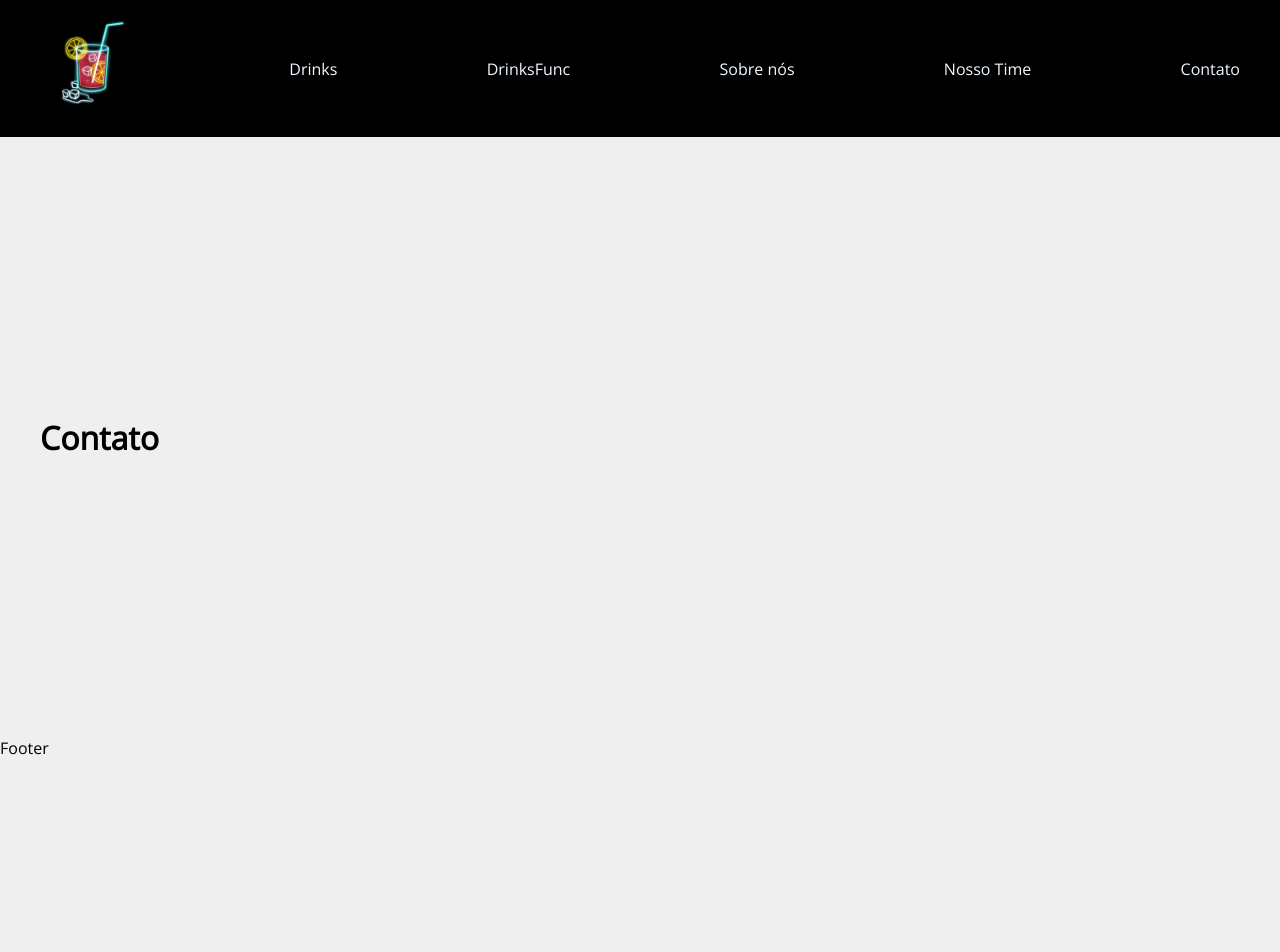
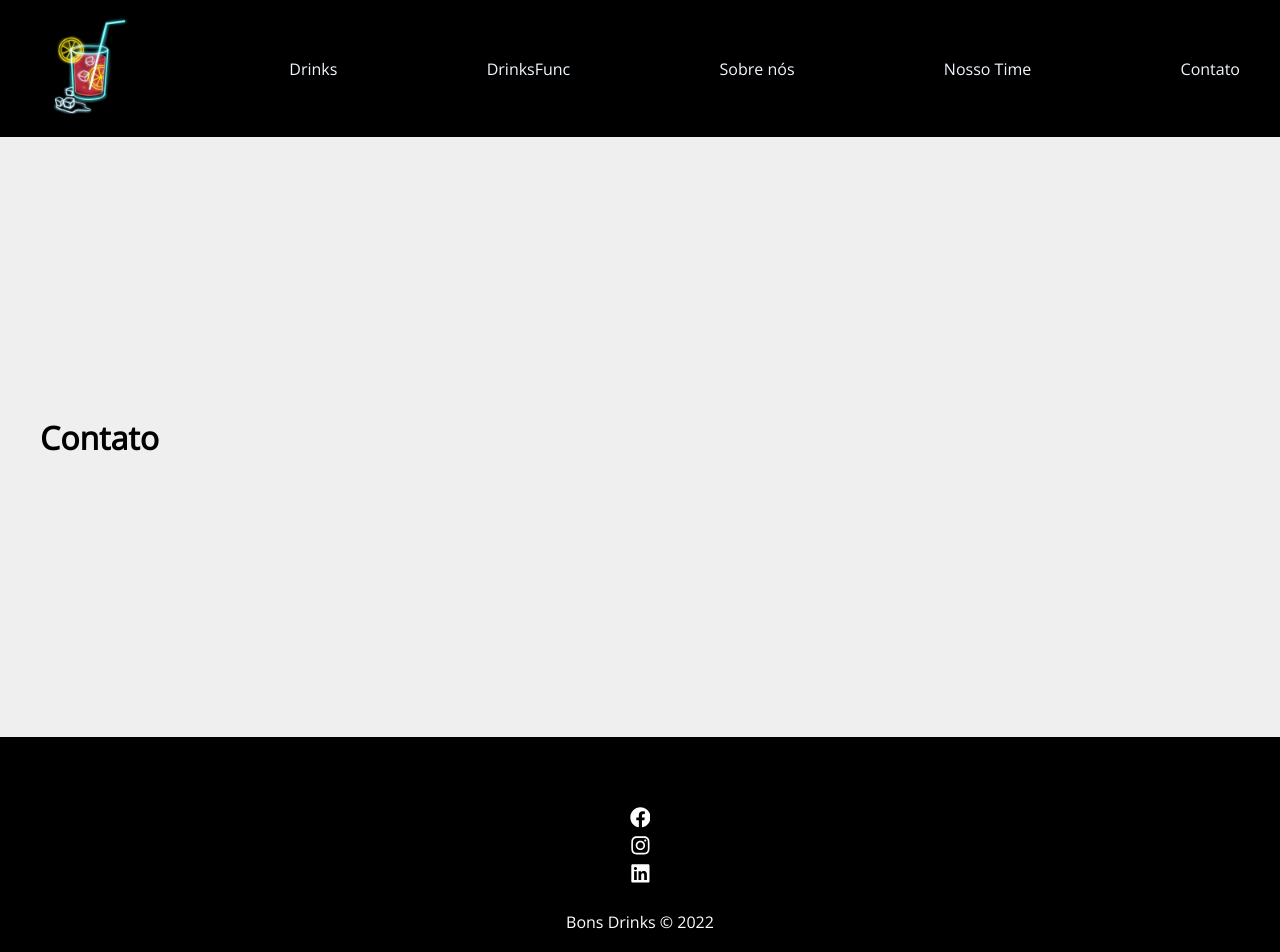
Before and after one commit to CibeleMartins/bonsDrinks, a React (Create React App) app: page /contato in a window 1280 px wide. Shown: the top 952 px of the page. Before the commit the page ends 800 px from the top, so only its background shows below. Built offline with nearby package versions, Linux system fonts and the light colour scheme.

Commit message:
change footer

```diff
--- a/src/App.js
+++ b/src/App.js
@@ -14,7 +14,9 @@ import Navbar from './components/pages/layout/Navbar';
 import Footer from './components/pages/layout/Footer';
 
 function App() {
+
   return (
+
     <BrowserRouter>
 
      <Navbar/>
@@ -51,7 +53,10 @@ function App() {
       </Switch>
 
       <Footer/>
+
     </BrowserRouter>
+
+
   );
 }
 
--- a/src/components/pages/layout/Footer.js
+++ b/src/components/pages/layout/Footer.js
@@ -1,7 +1,26 @@
+import {FaFacebook, FaInstagram, FaLinkedin} from 'react-icons/fa';
+
+import styles from './Footer.module.css';
+
 function Footer() {
 
   return (
-  <p>Footer</p>
+    <footer className= {styles.footer}>
+
+      <main className={styles.icons}>
+        <div>
+          <FaFacebook/>
+        </div>
+        <div>
+          <FaInstagram/>
+        </div>
+        <div>
+          <FaLinkedin/>
+        </div>
+      </main>
+
+      <p><span>Bons Drinks</span> &copy; 2022</p>
+    </footer>
   )
 }
 
--- a/src/components/pages/layout/Footer.module.css
+++ b/src/components/pages/layout/Footer.module.css
@@ -0,0 +1,24 @@
+
+.footer {
+  background-color: black;
+  color: #fff;
+  padding: 3em;
+  text-align: center;
+  display: flex;
+  flex-direction: column;
+
+}
+
+.icons {
+  width: auto;
+  display: flex;
+  font-size: 1.3em;
+  padding: 1em;
+  flex-direction: column;
+
+}
+
+.icons div:hover {
+  cursor: pointer;
+  color: yellow;
+}
--- a/src/components/pages/layout/Navbar.js
+++ b/src/components/pages/layout/Navbar.js
@@ -8,7 +8,7 @@ function Navbar() {
 
   return (
 
-    <nav class={styles.navbar}>
+    <nav className={styles.navbar}>
       <Container>
         <Link to='/'>
           <img src={logo} alt='bons-drinks' width={100}></img>
--- a/src/components/pages/layout/Navbar.module.css
+++ b/src/components/pages/layout/Navbar.module.css
@@ -8,3 +8,8 @@ a {
   color: aliceblue;
   text-decoration: none;
 }
+
+a:hover {
+  text-decoration: none;
+  color: aqua;
+}
```
Also changed, not shown: src/img/logo.png.
